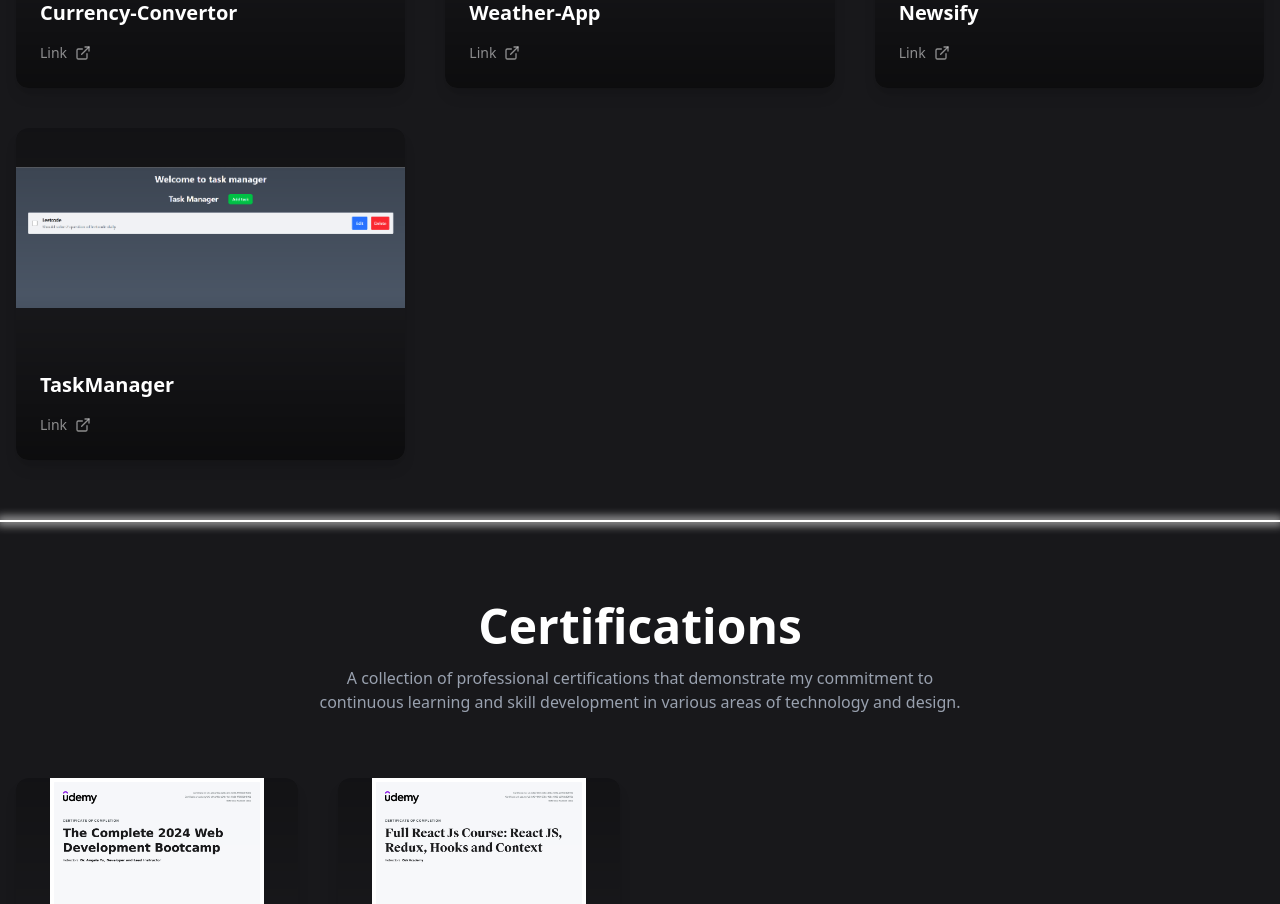
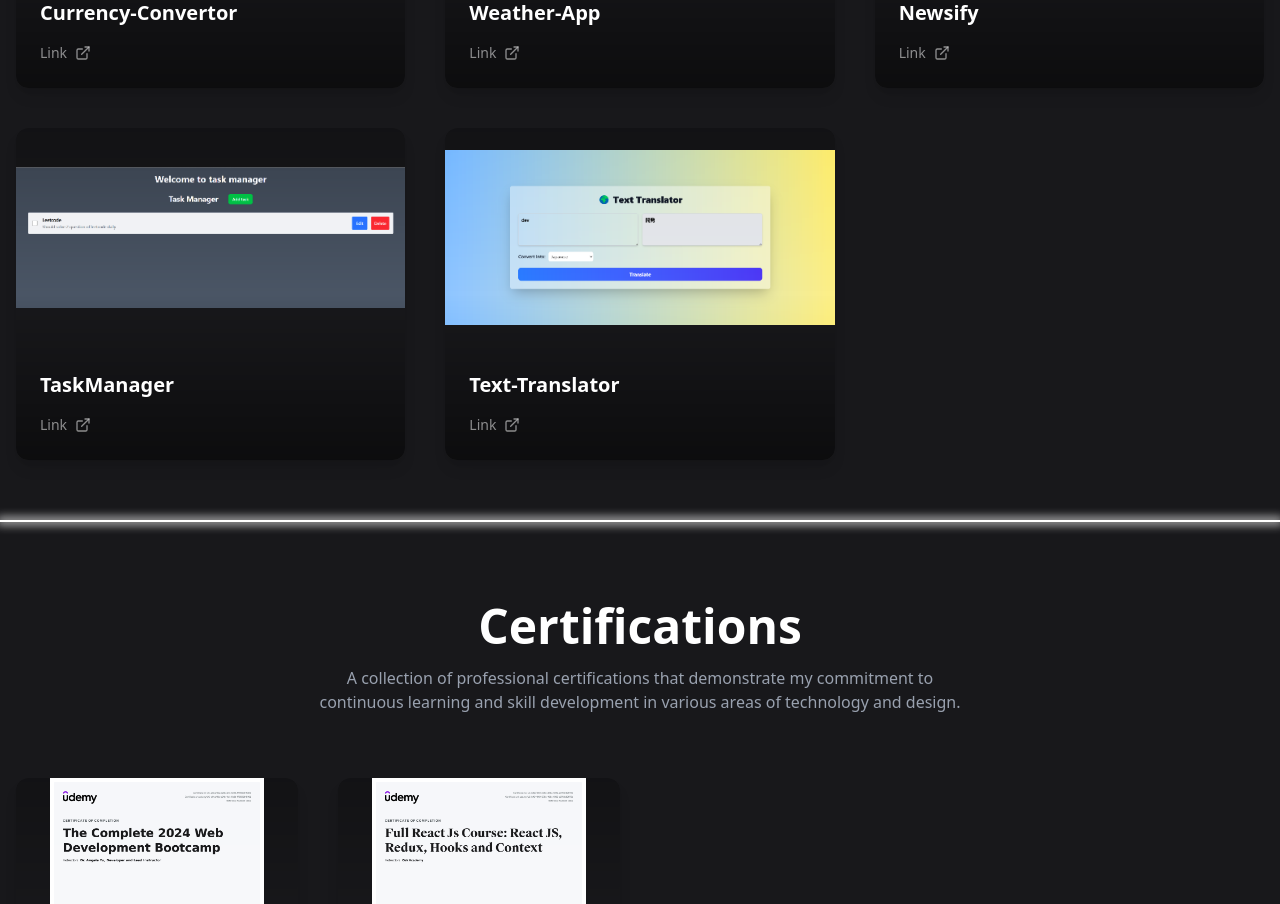
Before and after one commit to Dev05-24/Devashish-Portfolio, a React (Vite) app: page / in a window 1280 px wide. Shown: the part 1920-2824 px from the top of the page. Built offline with nearby package versions, Linux system fonts and the light colour scheme.

Commit message:
added new project

```diff
--- a/src/components/Project.jsx
+++ b/src/components/Project.jsx
@@ -4,6 +4,7 @@ const projectsData = [
   { id: 2, title: "Weather-App", img: "./images/weather-app.png", link: "https://weather-app-rosy-eta-51.vercel.app/",},
   { id: 3, title: "Newsify", img: "./images/newsify.png", link: "https://newsify-eta.vercel.app/",},
   { id: 4, title: "TaskManager", img: "./images/TaskManager.png", link: "https://task-managing-cyan.vercel.app/",},
+  { id: 5, title: "Text-Translator", img: "./images/text-translator.png", link: "https://text-translator-kappa-three.vercel.app/",},
 ];
 const Projects = () => {
   return (
```
Also changed, not shown: public/images/text-translator.png (added).
